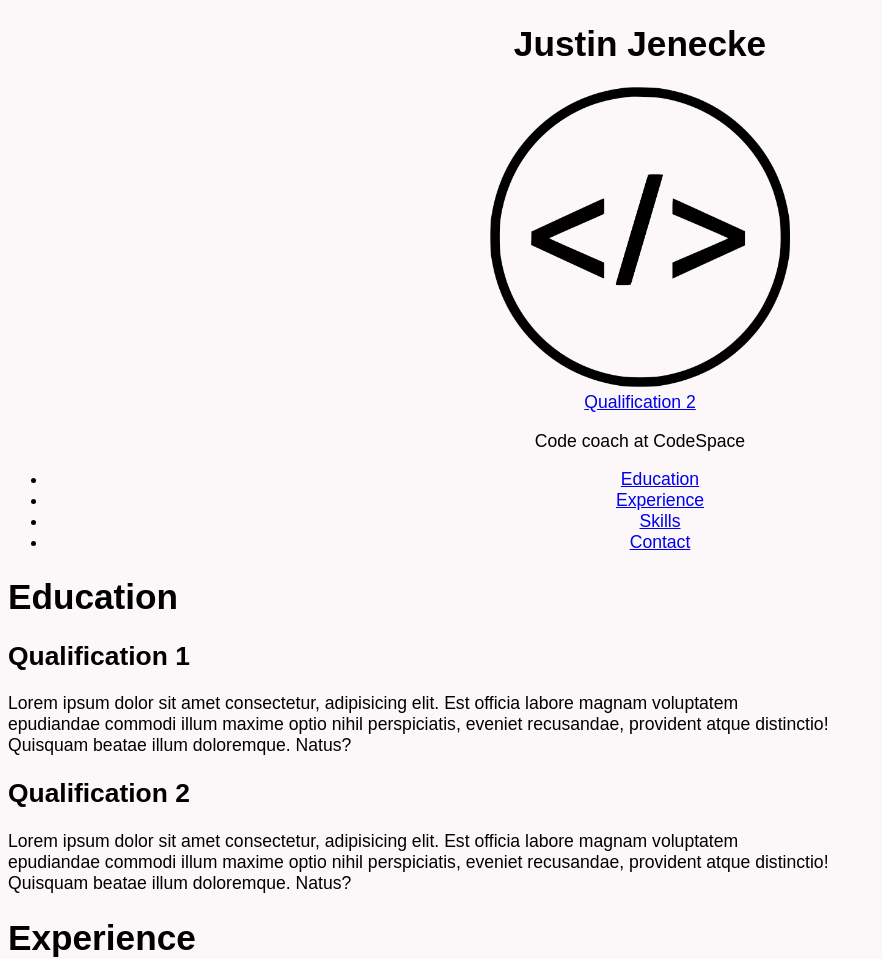
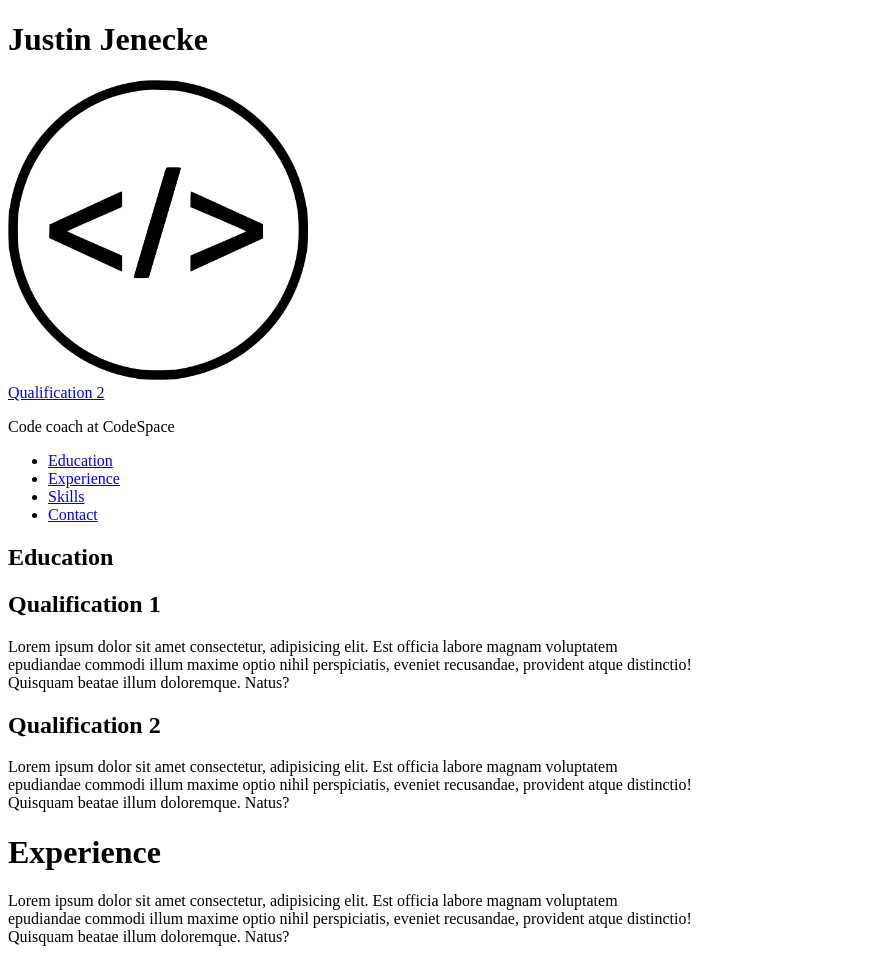
Before and after one commit to codespace-justin/my-digital-resume, a plain HTML site: page resume2.html in a window 1280 px wide. Shown: the top 959 px of the page, without its empty margins (0-882 px from the left). Drawn offline with Linux system fonts and the light colour scheme.

Commit message:
removes styles

```diff
--- a/css/stylesheet.css
+++ /dev/null
@@ -1,14 +0,0 @@
-body{
-    font-family: sans-serif;
-    font-size:110%;
-    background-color: #FCF7F8;
-  }
-
-  header {
-    text-align: center;
-  }
-
-  footer {
-    background-color: #343330;
-    text-align: center;
-  }
--- a/resume2.html
+++ b/resume2.html
@@ -3,7 +3,6 @@
 
     <head>
         <title>My Digital Resume 2</title>
-        <link rel="stylesheet" href="./css/stylesheet.css">
     </head>
 
     <body>
@@ -40,8 +39,9 @@
 
         <main>
 
+            <section id="Education">
                 <!-- Education -->
-            <h1 id="Education">Education</h1>
+                <h1>Education</h1>
 
                 <h2> Qualification 1 </h2>
 
@@ -58,6 +58,8 @@
                     epudiandae commodi illum maxime optio nihil perspiciatis, eveniet recusandae, provident atque distinctio! <br>
                     Quisquam beatae illum doloremque. Natus?
                 </p>
+
+            </section>
 
             <!-- Experience -->
             <h1 id="Experience" >Experience</h1>
--- a/style.css
+++ /dev/null
@@ -1,20 +0,0 @@
-html {
-    margin: 0;
-}
-
-body {
-    background-color: rgba(0, 0, 0, 0.637);
-    color: white;
-    text-align: center;
-    margin: 0;
-}
-
-header {
-    background-color: black;
-}
-
-main {
-    background-color: whitesmoke;
-    color: black;
-
-}
```
Lines whose indentation alone changed are shown as unchanged.
